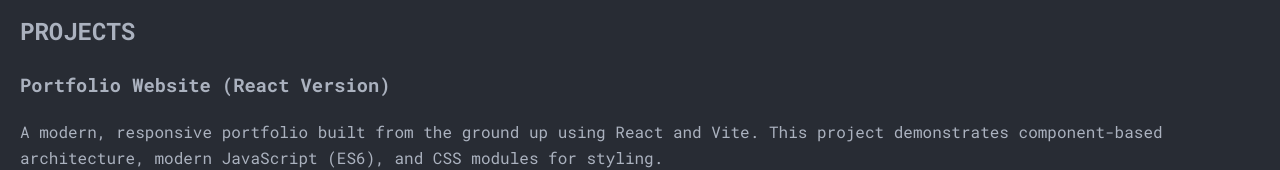
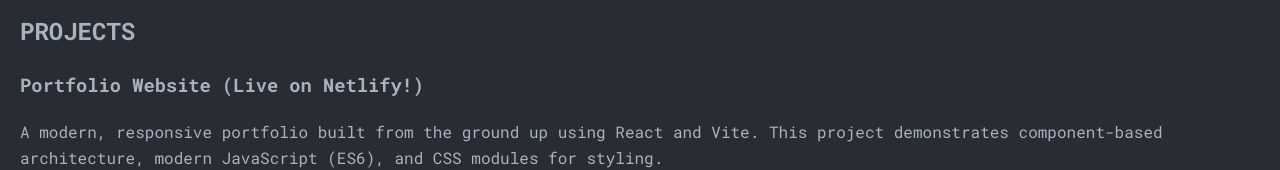
Before and after one commit to sagarjha0712/react-portfolio, a React (Vite) app: page / in a window 1280 px wide. Shown: the part 1059-1229 px from the top of the page. Built offline with nearby package versions, Linux system fonts and the light colour scheme.

Commit message:
Updated project title

```diff
--- a/src/components/Projects.jsx
+++ b/src/components/Projects.jsx
@@ -6,7 +6,7 @@ function Projects() {
     <section id="projects">
         <h2>PROJECTS</h2>
         <div className="project-card">
-            <h3>Portfolio Website (React Version)</h3>
+            <h3>Portfolio Website (Live on Netlify!)</h3>
             <p>A modern, responsive portfolio built from the ground up using React and Vite. This project demonstrates component-based architecture, modern JavaScript (ES6), and CSS modules for styling.</p>
             <p><strong>Technologies:</strong> React, JavaScript, CSS, HTML</p>
         </div>
```
